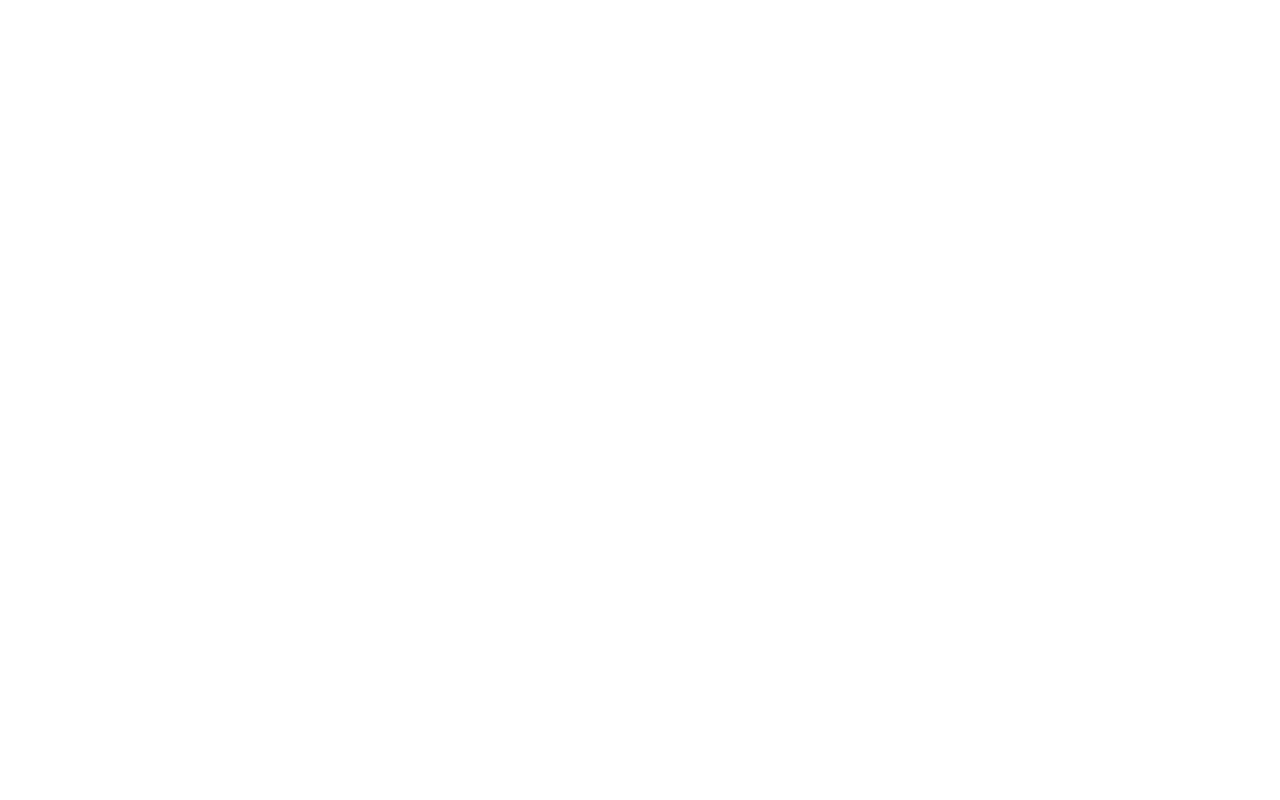
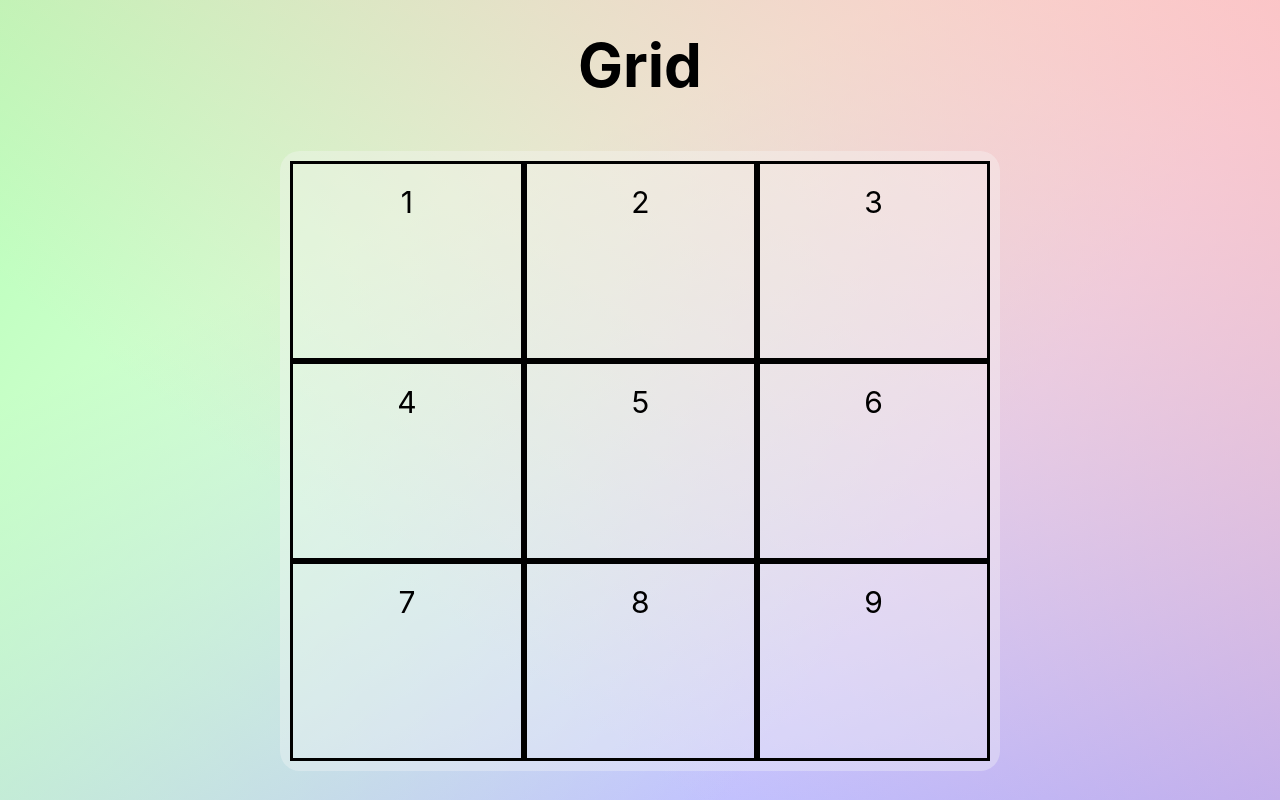
Before and after one commit to jessersgo/TTP-Assignment5, a plain HTML site: page index.html in a window 1280 px wide. Drawn offline with Linux system fonts and the light colour scheme.

Commit message:
css added & html updated

```diff
--- a/index.html
+++ b/index.html
@@ -1,13 +1,25 @@
 <!DOCTYPE html>
 <html lang="en">
-    <head>
-        <title>
+<head>
+    <meta charset="UTF-8">
+    <meta http-equiv="X-UA-Compatible" content="IE=edge">
+    <meta name="viewport" content="width=device-width, initial-scale=1.0">
+    <link rel="stylesheet" type="text/css" href="style.css" />
+    <title>Document</title>
+</head>
+<body>
+    <h1 class="title">Grid</h1>
 
-        </title>
-    </head>
-
-    <body>
-
-    </body>
-
+    <div class="grid-container">
+        <div class="grid-item">1</div>
+        <div class="grid-item">2</div>
+        <div class="grid-item">3</div>
+        <div class="grid-item">4</div>
+        <div class="grid-item">5</div>
+        <div class="grid-item">6</div>
+        <div class="grid-item">7</div>
+        <div class="grid-item">8</div>
+        <div class="grid-item">9</div>
+      </div>
+</body>
 </html>
--- /dev/null
+++ b/style.css
@@ -0,0 +1,35 @@
+* {
+    font-family: -apple-system, BlinkMacSystemFont, 'Segoe UI', Roboto, Oxygen, Ubuntu, Cantarell, 'Open Sans', 'Helvetica Neue', sans-serif;
+}
+body {
+    display: flex;
+    justify-content: center;
+    align-items: center;
+    flex-direction: column;
+    height: 100vh;
+    margin: 0;
+    background: linear-gradient(217deg, rgba(255, 186, 186, 0.8), rgba(255,0,0,0) 70.71%),
+                linear-gradient(127deg, rgba(163, 255, 163, 0.8), rgba(0,255,0,0) 70.71%),
+                linear-gradient(336deg, rgba(151, 151, 255, 0.8), rgba(0,0,255,0) 70.71%);
+}
+.grid-container {
+    height: 600px;
+    width: 700px;
+    display: grid;
+    grid-template-columns: auto auto auto;
+    padding: 10px;
+    background-color: rgba(245, 245, 245, 0.342);
+    border-radius: 20px;
+}
+.grid-item {
+    border: 3px solid #000000;
+    padding: 20px;
+    font-size: 30px;
+    text-align: center;
+}
+.title {
+    text-align: center;
+    margin-top: 0;
+    margin-bottom: 50px;
+    font-size: 60px;
+}
```
